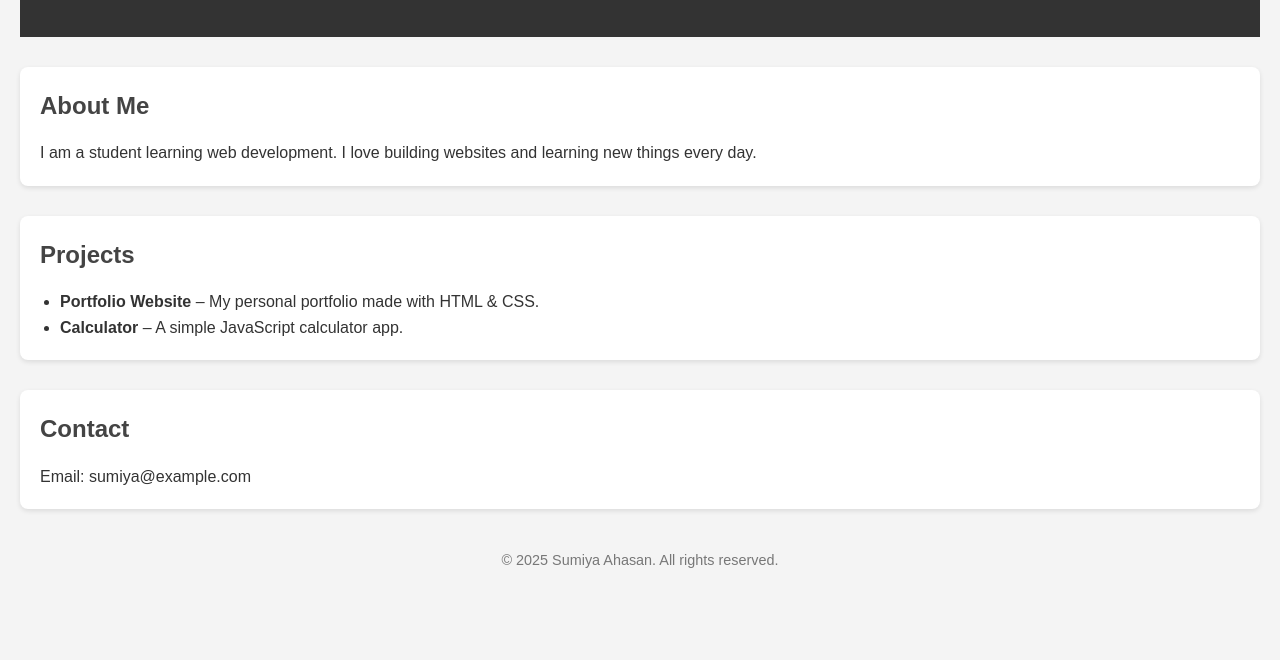
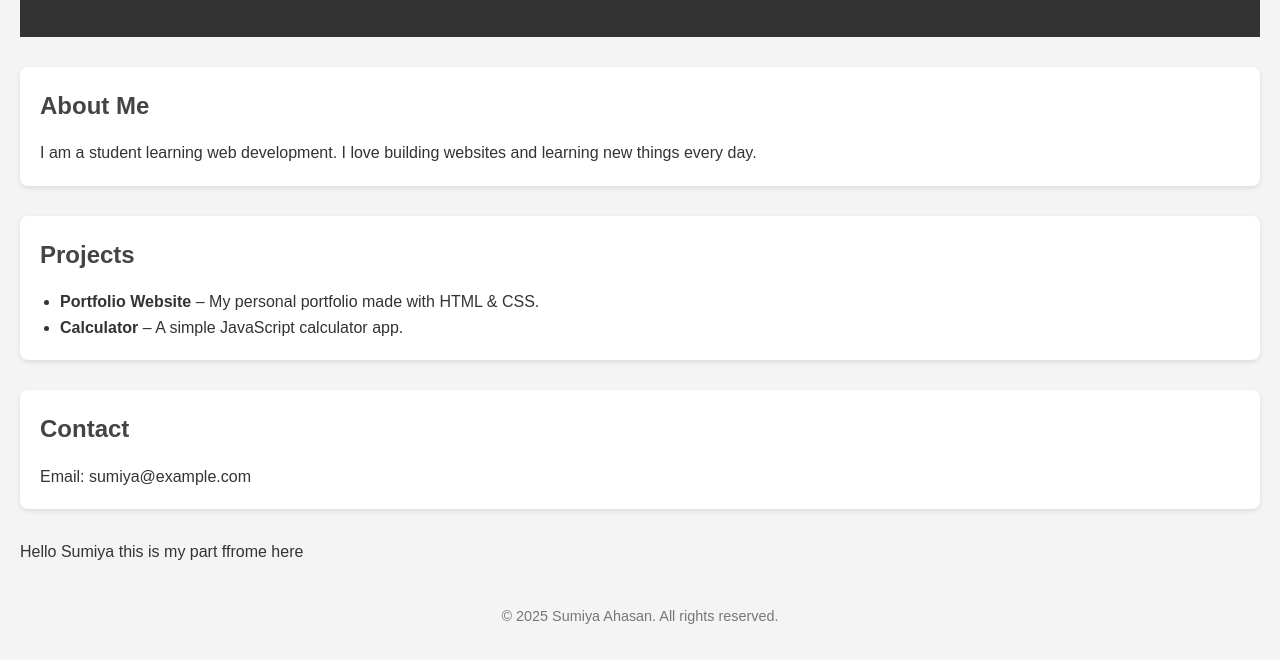
Before and after one commit to Sumiya-Ahasan/sumiyaAhasan, a plain HTML site: page index.html in a window 1280 px wide. Shown: the part 140-800 px from the top of the page. Drawn offline with Linux system fonts and the light colour scheme.

Commit message:
habibur Update

```diff
--- a/index.html
+++ b/index.html
@@ -29,7 +29,9 @@
     <h2>Contact</h2>
     <p>Email: sumiya@example.com</p>
   </section>
-
+<div>
+  <p>Hello Sumiya this is my part ffrome here</p>
+</div>
   <footer>
     <p>&copy; 2025 Sumiya Ahasan. All rights reserved.</p>
   </footer>
```
